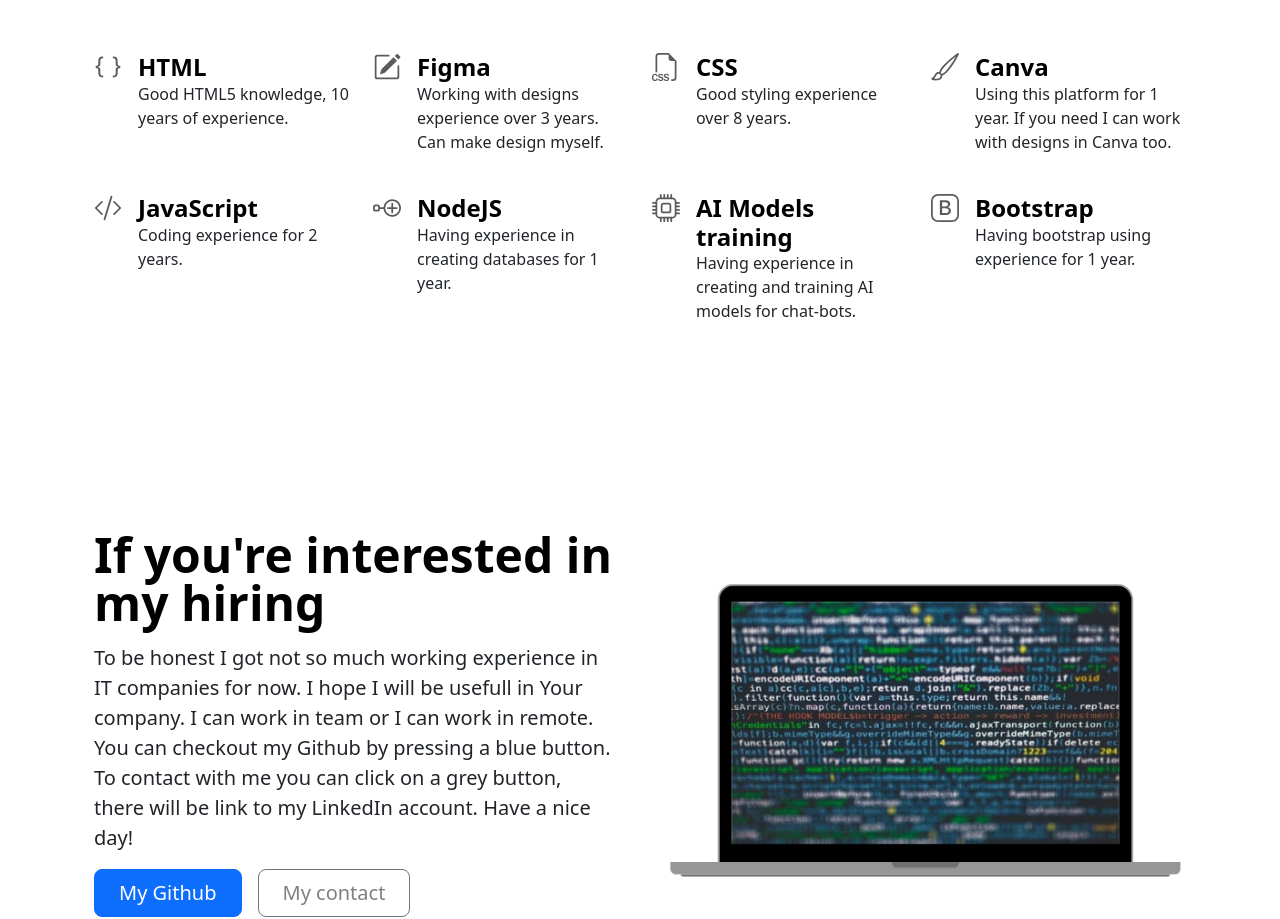
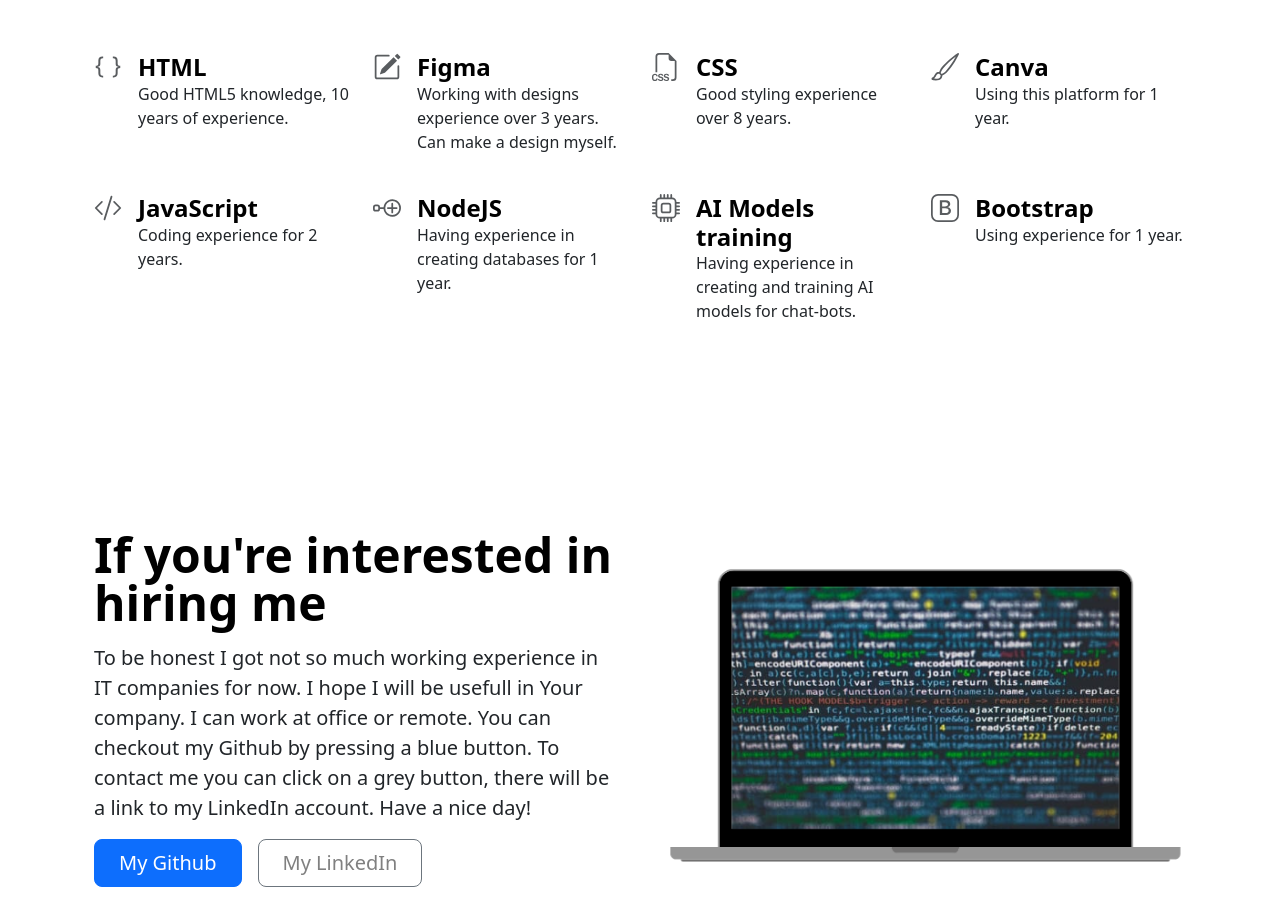
Before and after one commit to GTA3-Klod/My_Resume_New, a plain HTML site: page index.html in a window 1280 px wide. Shown: the part 750-1669 px from the top of the page. Drawn offline with nearby package versions, Linux system fonts and the light colour scheme.

Commit message:
Update index.html

```diff
--- a/index.html
+++ b/index.html
@@ -19,7 +19,7 @@
     <section class="introducing" id="introduce">
             <h2 class="hello mt-5">Let me introduce myself.</h2>
             <img src="./assets/My Photo.jpg" alt="my photo" class="my_photo mt-2">
-            <p class="intro-text mt-3">I'm a Full Stack Developer. I'm studying and working in Kherson State University. I like to play guitar, reading books and skate riding.</p>
+            <p class="intro-text mt-3">I'm a Full Stack Developer. I'm studying and working in Kherson State University. I like playing guitar, reading books and skateboarding.</p>
 
     </section>
     <section class="skills">
@@ -43,7 +43,7 @@
                   </svg>
                 <div>
                   <h3 class="fw-bold mb-0 fs-4 text-body-emphasis">Figma</h3>
-                  <p>Working with designs experience over 3 years. Can make design myself.</p>
+                  <p>Working with designs experience over 3 years. Can make a design myself.</p>
                 </div>
               </div>
               <div class="col d-flex align-items-start">
@@ -61,7 +61,7 @@
                   </svg>
                 <div>
                   <h3 class="fw-bold mb-0 fs-4 text-body-emphasis">Canva</h3>
-                  <p>Using this platform for 1 year. If you need I can work with designs in Canva too.</p>
+                  <p>Using this platform for 1 year.</p>
                 </div>
               </div>
               <div class="col d-flex align-items-start">
@@ -98,7 +98,7 @@
                   </svg>
                 <div>
                   <h3 class="fw-bold mb-0 fs-4 text-body-emphasis">Bootstrap</h3>
-                  <p>Having bootstrap using experience for 1 year.</p>
+                  <p>Using experience for 1 year.</p>
                 </div>
               </div>
             </div>
@@ -111,11 +111,11 @@
                 <img src="./assets/laptop.png" class="d-block mx-lg-auto img-fluid" alt="Bootstrap Themes" width="700" height="500" loading="lazy">
               </div>
               <div class="col-lg-6">
-                <h2 class="display-5 fw-bold text-body-emphasis lh-1 mb-3">If you're interested in my hiring</h2>
-                <p class="lead">To be honest I got not so much working experience in IT companies for now. I hope I will be usefull in Your company. I can work in team or I can work in remote. You can checkout my Github by pressing a blue button. To contact with me you can click on a grey button, there will be link to my LinkedIn account. Have a nice day!</p>
+                <h2 class="display-5 fw-bold text-body-emphasis lh-1 mb-3">If you're interested in hiring me</h2>
+                <p class="lead">To be honest I got not so much working experience in IT companies for now. I hope I will be usefull in Your company. I can work at office or remote. You can checkout my Github by pressing a blue button. To contact me you can click on a grey button, there will be a link to my LinkedIn account. Have a nice day!</p>
                 <div class="d-grid gap-2 d-md-flex justify-content-md-start">
                   <button type="button" class="btn btn-primary btn-lg px-4 me-md-2"><a href="https://github.com/GTA3-Klod" class="mygit">My Github</a></button>
-                  <button type="button" class="btn btn-outline-secondary btn-lg px-4"><a href="https://www.linkedin.com/in/ihor-karpov-093172266/" class="my_contact">My contact</a></button>
+                  <button type="button" class="btn btn-outline-secondary btn-lg px-4"><a href="https://www.linkedin.com/in/ihor-karpov-093172266/" class="my_contact">My LinkedIn</a></button>
                 </div>
               </div>
             </div>
```
